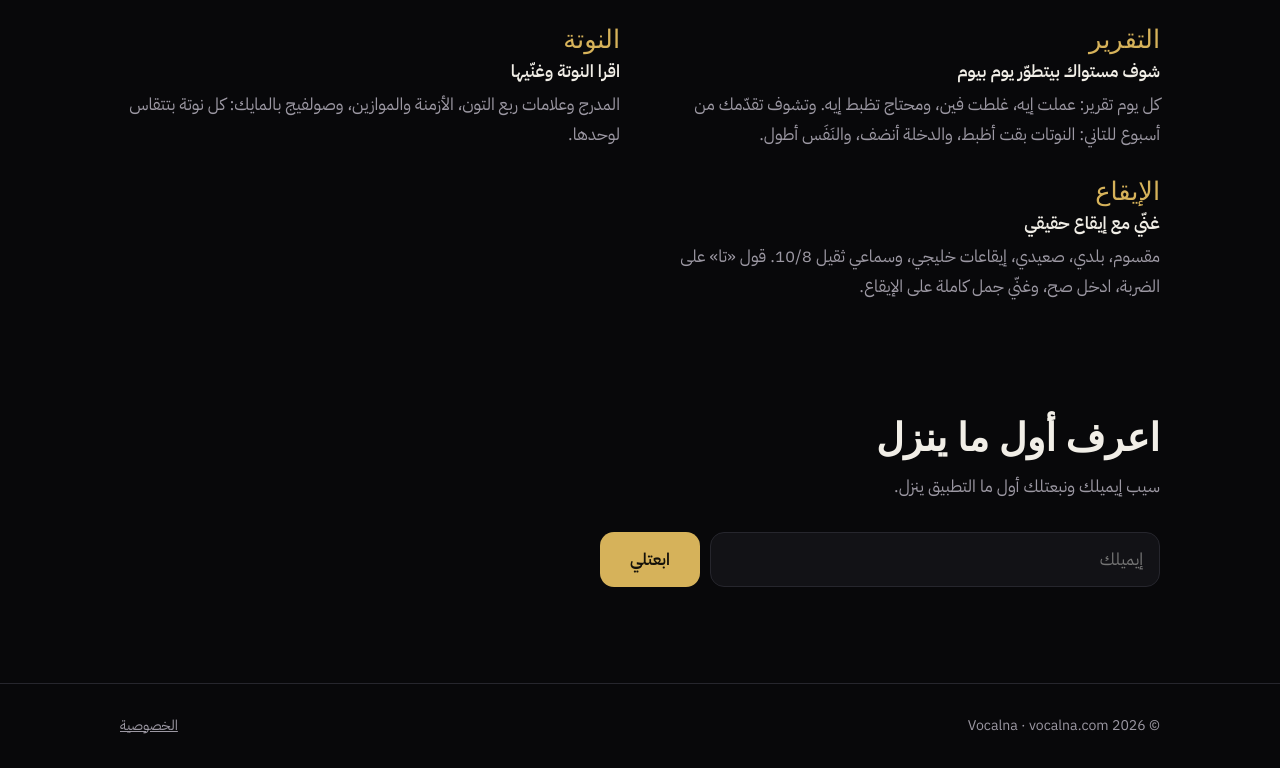
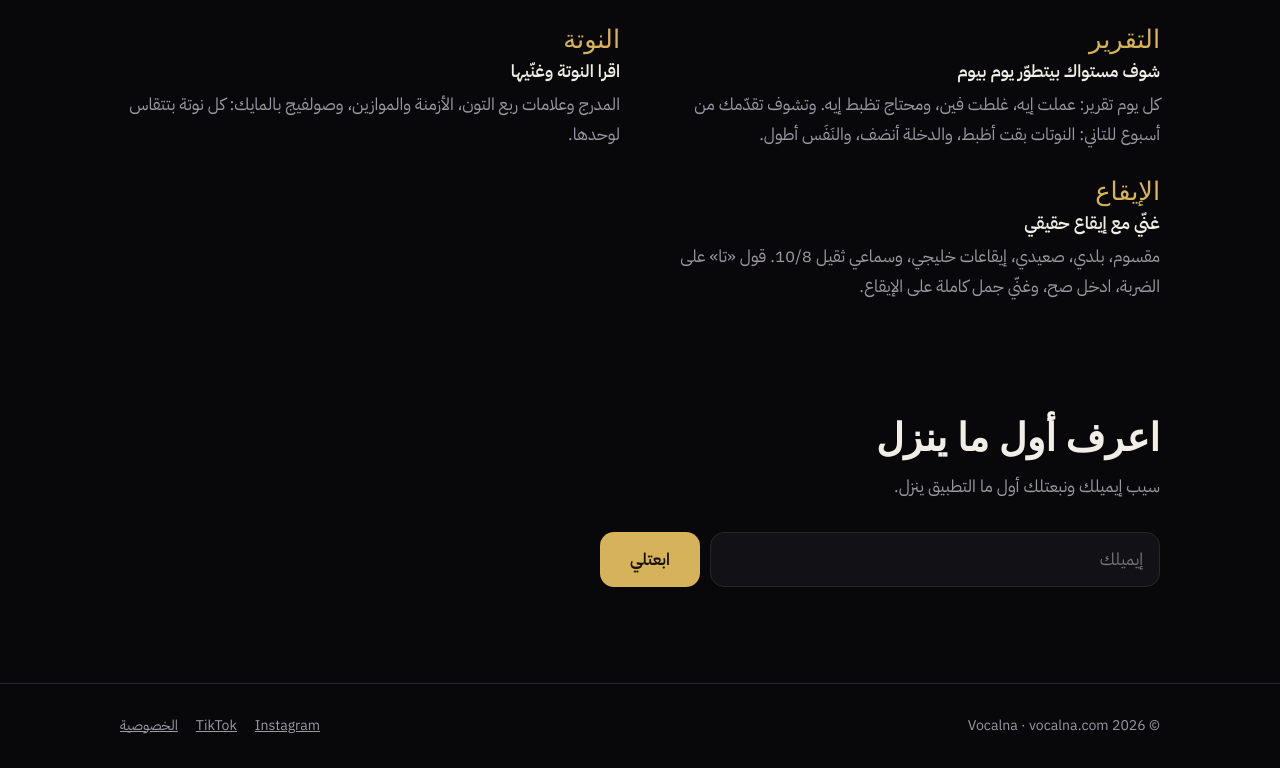
Before and after one commit to wasemabdelhady-netizen/vocalna-site, a plain HTML site: page index.html in a window 1280 px wide. Shown: the part 1695-2463 px from the top of the page. Drawn offline with Linux system fonts and the light colour scheme; a web font is replaced by a local one.

Commit message:
Add Instagram and TikTok links

```diff
--- a/index.html
+++ b/index.html
@@ -134,7 +134,7 @@ footer a{color:inherit}
 
 <script>
 // لينكات السوشيال وقايمة الانتظار: بتتحط هنا لما تجهز
-const LINKS={ig:'',tt:'',fb:''};
+const LINKS={ig:'https://www.instagram.com/vocalna.app/',tt:'https://www.tiktok.com/@vocalna.app',fb:''};
 const WAITLIST='https://tally.so/r/laex7B';   // لينك فورم Tally
 let L='ar';try{L=localStorage.getItem('vl_lang')||'ar'}catch(e){}
 const $=id=>document.getElementById(id);
```
